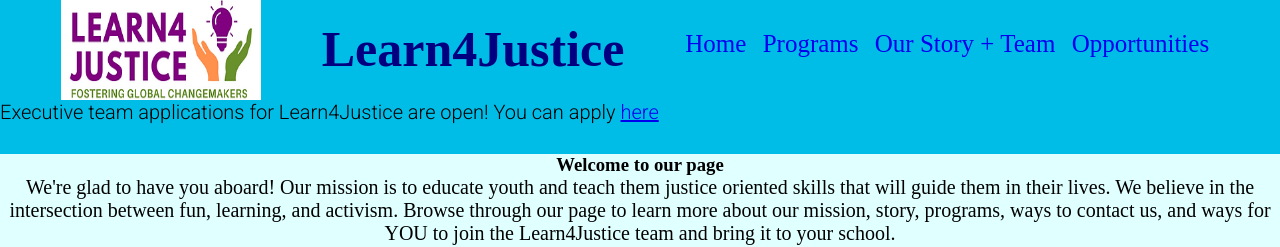
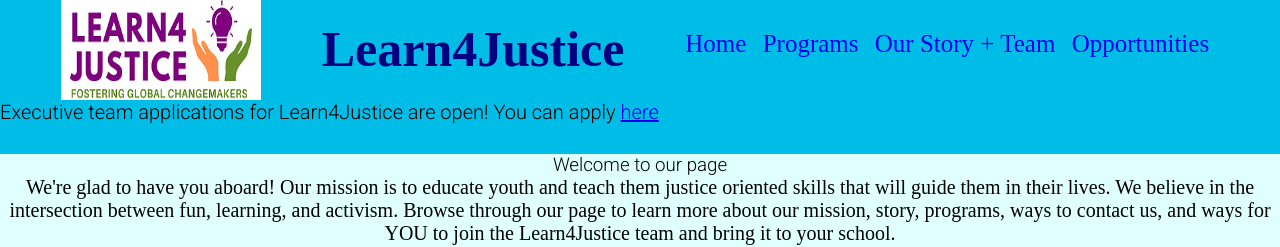
Before and after one commit to richaprasanna/Learn4JusticeWebsite, a plain HTML site: page Richa-Activist-Toolkit/index.html in a window 1280 px wide. Shown: the top 247 px of the page. Drawn offline with Linux system fonts and the light colour scheme.

Commit message:
Update index.html

```diff
--- a/Richa-Activist-Toolkit/index.html
+++ b/Richa-Activist-Toolkit/index.html
@@ -41,7 +41,7 @@
       <!-- Home Page -->
       <div id = "home">
         <section>
-          <h3>Welcome to our page</h3>
+          <h3 class = "roboto-light" >Welcome to our page</h3>
           <p class = "spacing-p">We're glad to have you aboard! Our mission is to educate youth and teach them justice oriented skills that will guide them in their lives. We believe in the intersection between fun, learning, and activism. Browse through our page to learn more about our mission, story, programs, ways to contact us, and ways for YOU to join the Learn4Justice team and bring it to your school. </p>
           <h2>Who we are</h2>
           <img id = "kids-image" src = assets/kids.jpg width = 600px height=400px alt = "A diverse group of children smiling in a classroom taught by Learn4Justice members">
```
